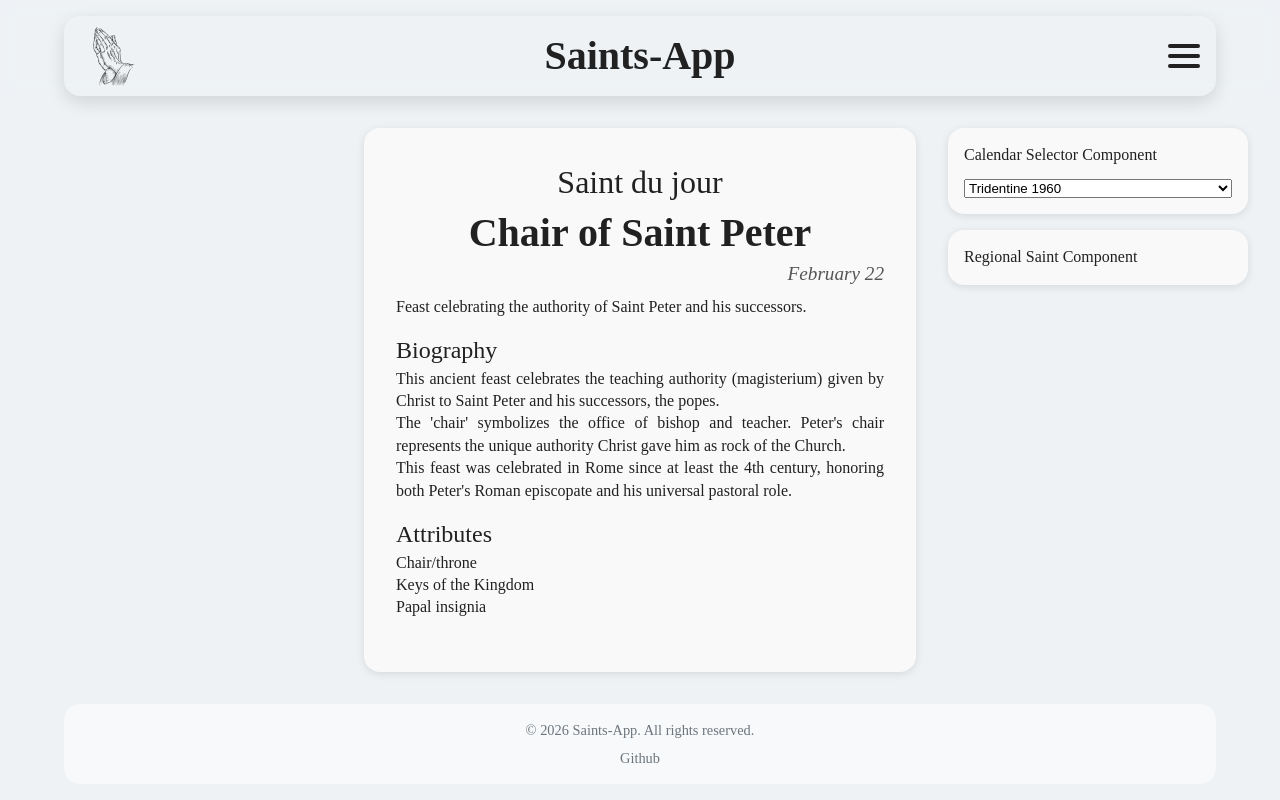
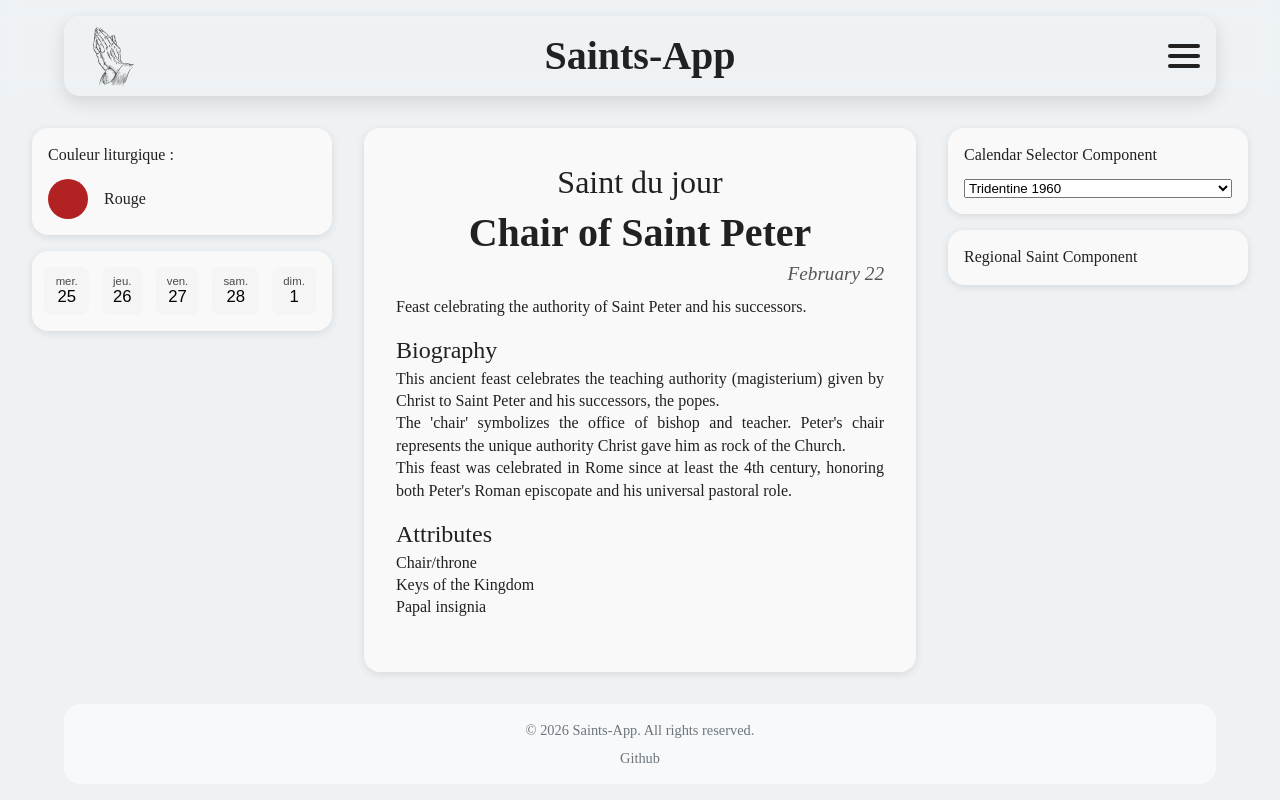
Before and after one commit to cybreuil/saints-app, a React (Vite) app: page /saint-of-the-day in a window 1280 px wide. Built offline with nearby package versions, Linux system fonts and the light colour scheme; a web font is replaced by a local one.

Commit message:
feat: liturgical color & calendar components

```diff
--- /dev/null
+++ b/src/components/LiturgicalColor/LiturgicalColor.css
@@ -0,0 +1,21 @@
+.liturgical-color {
+	display: flex;
+	flex-direction: column;
+	gap: 0.8rem;
+	box-shadow: 0 2px 8px rgba(0, 0, 0, 0.1);
+	border-radius: 1rem;
+	padding: 1rem;
+	background-color: #f9f9f9;
+}
+.liturgical-color__infos {
+	display: flex;
+	flex-direction: row;
+	align-items: center;
+	gap: 1rem;
+}
+.liturgical-color__circle {
+	width: 40px;
+	height: 40px;
+	border-radius: 50%;
+	background-color: var(--color-primary);
+}
--- /dev/null
+++ b/src/components/LiturgicalColor/LiturgicalColor.tsx
@@ -0,0 +1,26 @@
+import "./LiturgicalColor.css";
+
+const LiturgicalColor = ({
+	color,
+	colorName,
+}: {
+	color: string;
+	colorName: string;
+}) => {
+	return (
+		<div className="liturgical-color">
+			Couleur liturgique :
+			<div className="liturgical-color__infos">
+				<div
+					className="liturgical-color__circle"
+					style={{ backgroundColor: color }}
+					title={colorName}
+					aria-label={`Couleur liturgique : ${colorName}`}
+				/>
+				<p className="liturgical-color__name">{colorName}</p>
+			</div>
+		</div>
+	);
+};
+
+export { LiturgicalColor };
--- /dev/null
+++ b/src/components/MiniCalendar/MiniCalendar.css
@@ -0,0 +1,47 @@
+.mini-calendar {
+	display: flex;
+	justify-content: flex-end;
+	gap: 0.5rem;
+	margin-bottom: 1rem;
+}
+
+.mini-calendar {
+	display: flex;
+	flex-direction: row;
+	overflow: hidden;
+	gap: 0.8rem;
+	box-shadow: 0 2px 8px rgba(0, 0, 0, 0.1);
+	border-radius: 1rem;
+	padding: 1rem;
+	background-color: #f9f9f9;
+}
+
+.mini-calendar-day {
+	background: var(--color-background-tertiary, #f5f5f5);
+	border: none;
+	border-radius: 8px;
+	padding: 0.5rem 0.7rem;
+	cursor: pointer;
+	display: flex;
+	flex-direction: column;
+	align-items: center;
+	transition:
+		background 0.2s,
+		color 0.2s;
+	font-size: 0.95rem;
+}
+
+.mini-calendar-day.selected {
+	background: var(--color-accent, #b22222);
+	color: #fff;
+	font-weight: bold;
+}
+
+.mini-calendar-day-label {
+	font-size: 0.75em;
+	opacity: 0.7;
+}
+
+.mini-calendar-day-num {
+	font-size: 1.1em;
+}
--- /dev/null
+++ b/src/components/MiniCalendar/MiniCalendar.tsx
@@ -0,0 +1,63 @@
+import { useMemo } from "react";
+import { useNavigate, useLocation } from "react-router-dom";
+import "./MiniCalendar.css";
+
+function getWeekDays(date = new Date()) {
+	const start = new Date(date);
+	start.setDate(date.getDate() - date.getDay() + 1); // Lundi
+	return Array.from({ length: 7 }, (_, i) => {
+		const d = new Date(start);
+		d.setDate(start.getDate() + i);
+		return d;
+	});
+}
+
+function formatDate(d: Date) {
+	return d.toISOString().slice(0, 10); // YYYY-MM-DD
+}
+
+function getTodayStr() {
+	return formatDate(new Date());
+}
+
+export function MiniCalendar() {
+	const navigate = useNavigate();
+	const location = useLocation();
+
+	// Récupère la date sélectionnée depuis la query string (?date=YYYY-MM-DD)
+	const params = new URLSearchParams(location.search);
+	const selectedDate = params.get("date") || getTodayStr();
+
+	const weekDays = useMemo(
+		() => getWeekDays(new Date(selectedDate)),
+		[selectedDate],
+	);
+
+	return (
+		<div className="mini-calendar">
+			{weekDays.map((d) => {
+				const dateStr = formatDate(d);
+				const isSelected = dateStr === selectedDate;
+				return (
+					<button
+						key={dateStr}
+						className={`mini-calendar-day${isSelected ? " selected" : ""}`}
+						onClick={() =>
+							navigate(`/saint-of-the-day?date=${dateStr}`)
+						}
+						aria-current={isSelected ? "date" : undefined}
+					>
+						<span className="mini-calendar-day-label">
+							{d.toLocaleDateString("fr-FR", {
+								weekday: "short",
+							})}
+						</span>
+						<span className="mini-calendar-day-num">
+							{d.getDate()}
+						</span>
+					</button>
+				);
+			})}
+		</div>
+	);
+}
--- a/src/pages/SaintOfTheDay/SaintOfTheDay.css
+++ b/src/pages/SaintOfTheDay/SaintOfTheDay.css
@@ -46,6 +46,13 @@ h2 {
 	margin-top: 2rem;
 }
 
+.saint-of-the-day-layout .sidebar-left-sticky {
+	position: sticky;
+	top: calc(var(--header-height) + 1rem);
+	display: flex;
+	flex-direction: column;
+	gap: 1rem;
+}
 .saint-of-the-day-layout .sidebar-right-sticky {
 	position: sticky;
 	top: calc(var(--header-height) + 1rem);
--- a/src/pages/SaintOfTheDay/SaintOfTheDay.tsx
+++ b/src/pages/SaintOfTheDay/SaintOfTheDay.tsx
@@ -6,6 +6,8 @@ import { RegionalSaint } from "../../components/RegionalSaint/RegionalSaint";
 import { useCalendar } from "../../hooks/useCalendar";
 import { motion } from "framer-motion";
 import { TRANSITIONS } from "../../styles/theme";
+import { LiturgicalColor } from "../../components/LiturgicalColor/LiturgicalColor";
+import { MiniCalendar } from "../../components/MiniCalendar/MiniCalendar";
 
 const getTodayKey = () => {
 	const today = new Date();
@@ -41,7 +43,27 @@ const SaintOfTheDay: React.FC = () => {
 
 	return (
 		<div className="saint-of-the-day-layout">
-			<div className="sidebar-left" />
+			<div className="sidebar-left">
+				<div className="sidebar-left-sticky">
+					{/*Logique de facultatif a ajouter si on a pas de couleur dans certains calendriers*/}
+					{/*{saint.liturgicalColor && (*/}
+					<motion.div
+						initial={{ x: -50, opacity: 0 }}
+						animate={{ x: 0, opacity: 1 }}
+						transition={{ duration: 0.5, delay: 0.2 }}
+					>
+						<LiturgicalColor color="#B22222" colorName="Rouge" />
+					</motion.div>
+
+					<motion.div
+						initial={{ x: -50, opacity: 0 }}
+						animate={{ x: 0, opacity: 1 }}
+						transition={{ duration: 0.5, delay: 0.4 }}
+					>
+						<MiniCalendar />
+					</motion.div>
+				</div>
+			</div>
 
 			<motion.div
 				className="saint-of-the-day-card"
```
